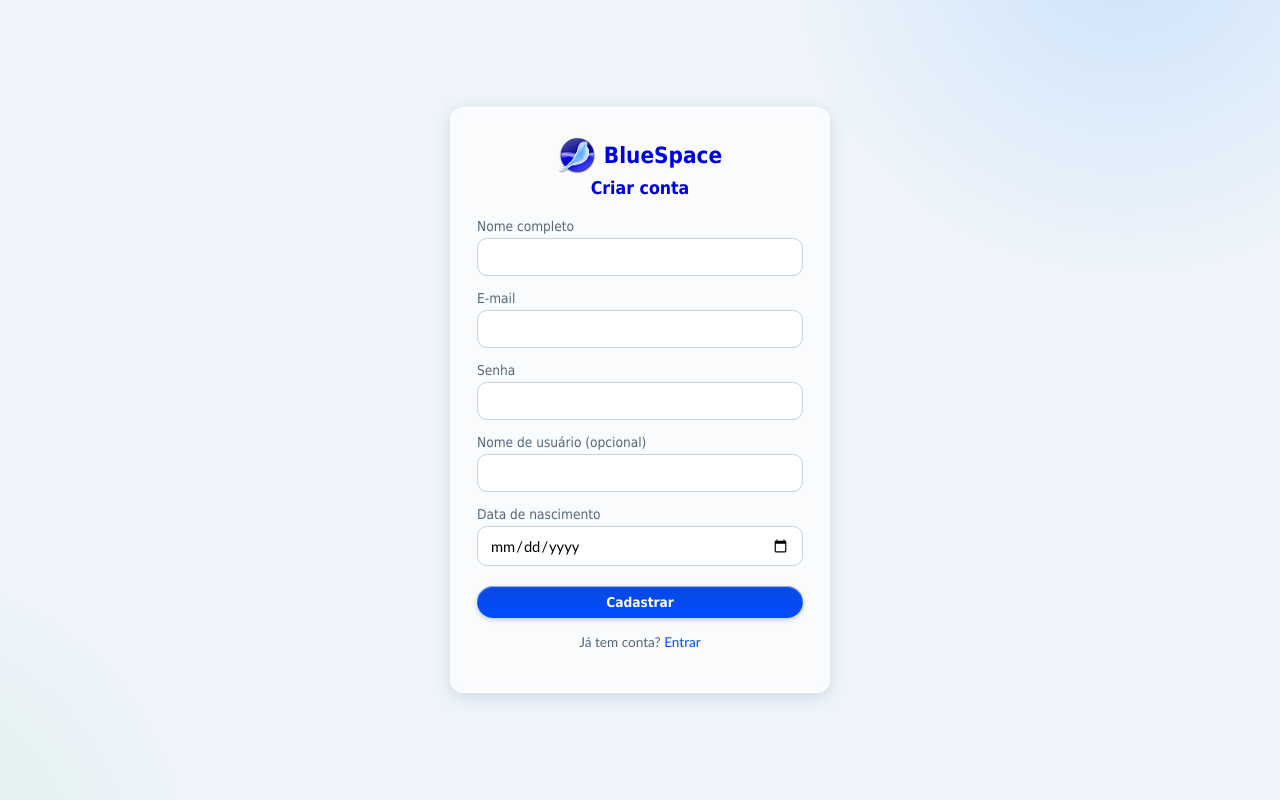
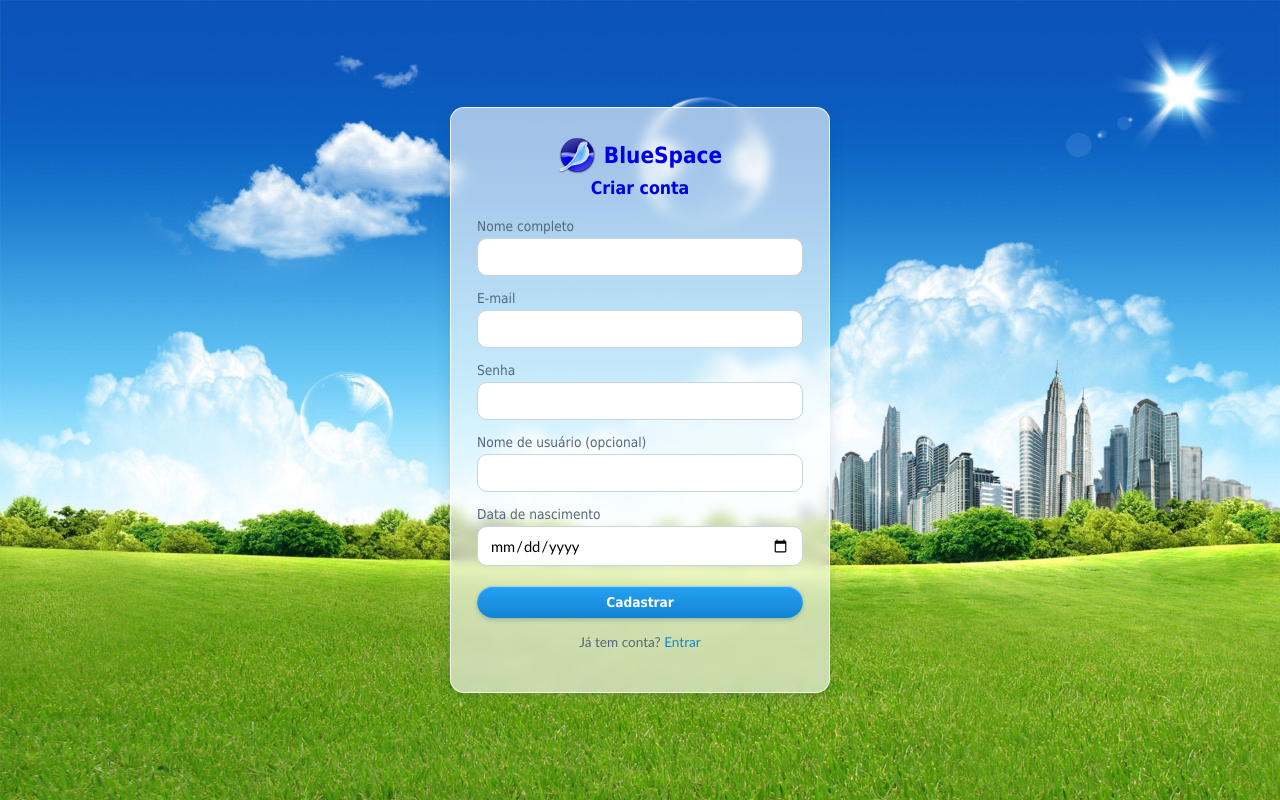
Before and after one commit to alanzkaa/rede_social_php, a PHP site: page /cadastro.php in a window 1280 px wide. Run offline with PHP 8.4, Linux system fonts and the light colour scheme.

Commit message:
mudanças visuais

```diff
--- a/public/css/style.css
+++ b/public/css/style.css
@@ -5,8 +5,8 @@
 
 :root {
     /* Paleta */
-    --azul-claro: #0b48e2;
-    --azul-primario: #004cff;
+    --azul-claro: #26A1F3;
+    --azul-primario: #1285D2;
     --azul-navy: #0000E4;
     --verde-claro: #8BD46E;
     --verde-aero: #4CAF50;
@@ -30,12 +30,7 @@ body {
     font-family: "Trebuchet MS", Verdana, sans-serif;
     color: var(--texto);
     min-height: 100vh;
-    /* Fundo quase branco, com dois brilhos discretos nos cantos
-       (o "toque" Aero, sem virar um céu gigante de fundo). */
-    background:
-        radial-gradient(560px circle at 88% -8%, rgba(140, 195, 255, 0.35), transparent 60%),
-        radial-gradient(480px circle at -8% 108%, rgba(150, 220, 175, 0.22), transparent 60%),
-        var(--fundo);
+    background: url('../images/fundo-claro.jpg') center / cover fixed no-repeat;
 }
 
 h1, h2, h3 { font-family: Tahoma, Geneva, sans-serif; color: var(--azul-navy); }
@@ -296,6 +291,7 @@ a.notif-bell.is-active,
     position: sticky;
     top: 78px;
     padding: 16px;
+    min-height: calc(98vh - 90px);
     background: var(--vidro);
     backdrop-filter: blur(6px);
     border: 1px solid var(--vidro-borda);
@@ -330,11 +326,16 @@ a.notif-bell.is-active,
 
 .sidebar__nav a:hover { background: rgba(30, 111, 217, 0.10); text-decoration: none; }
 
+.sidebar--right {
+    display: flex;
+    flex-direction: column;
+}
+
 .sidebar--right h2 { font-size: 1rem; margin-top: 0; }
 
 .friend-list { list-style: none; margin: 0; padding: 0; display: flex; flex-direction: column; gap: 10px; }
 .friend-list li { display: flex; align-items: center; gap: 8px; font-size: 0.86rem; }
-.sidebar--right .ver-todos { display: inline-block; margin-top: 12px; font-size: 0.85rem; }
+.sidebar--right .ver-todos { display: inline-block; margin-top: auto; padding-top: 12px; font-size: 0.85rem; }
 
 /* ===== Feed central ===== */
 .feed { display: flex; flex-direction: column; gap: 16px; }
@@ -733,7 +734,7 @@ a.notif-bell.is-active,
 /* ===== Responsivo ===== */
 @media (max-width: 880px) {
     .layout { grid-template-columns: 1fr; }
-    .sidebar { position: static; }
+    .sidebar { position: static; min-height: 0; }
     .sidebar--right { order: 3; }
     /* Em telas pequenas, a navegação principal fica só dentro do menu do Orb,
        pra barra superior não quebrar linha. */
```
Also changed, not shown: 1 other file.
